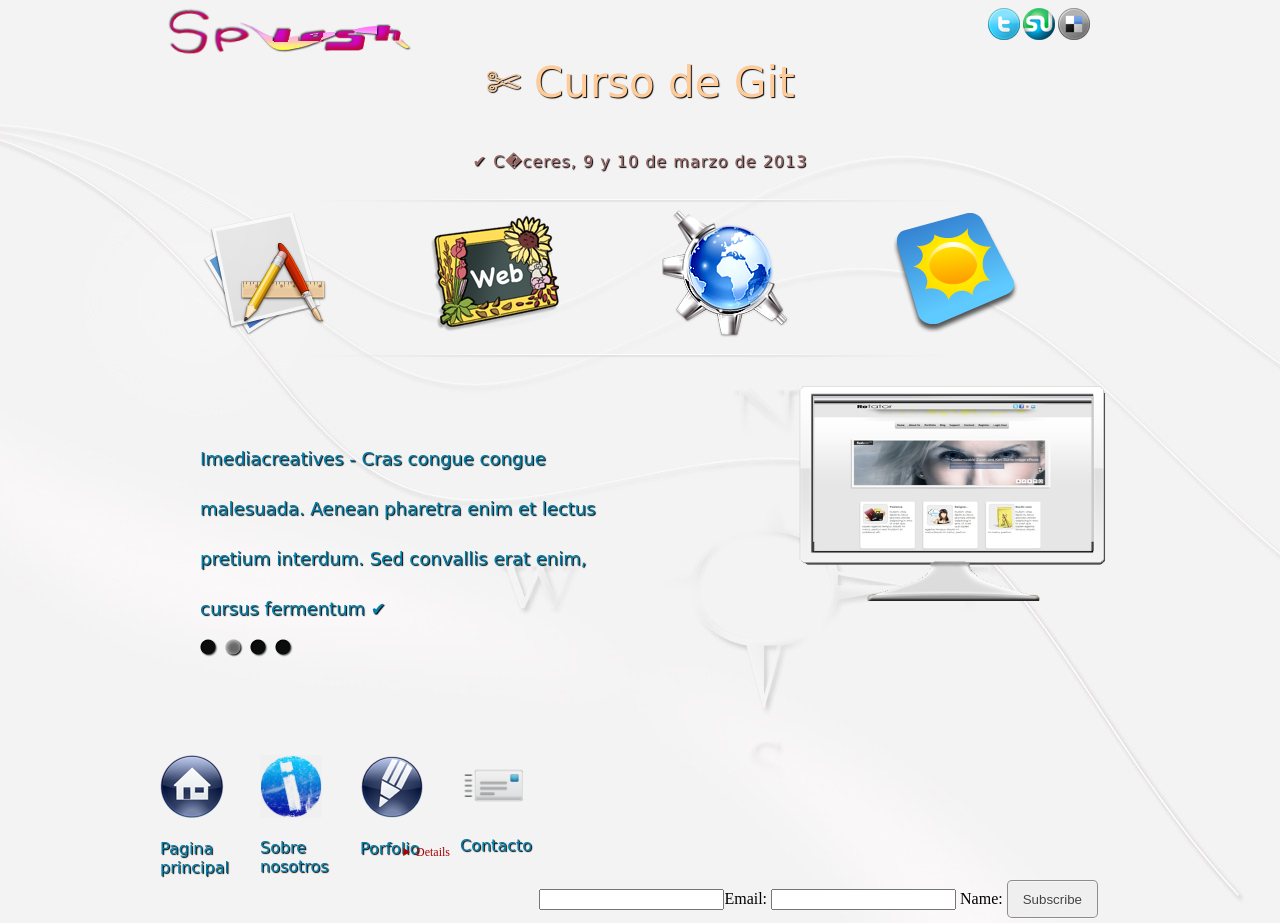
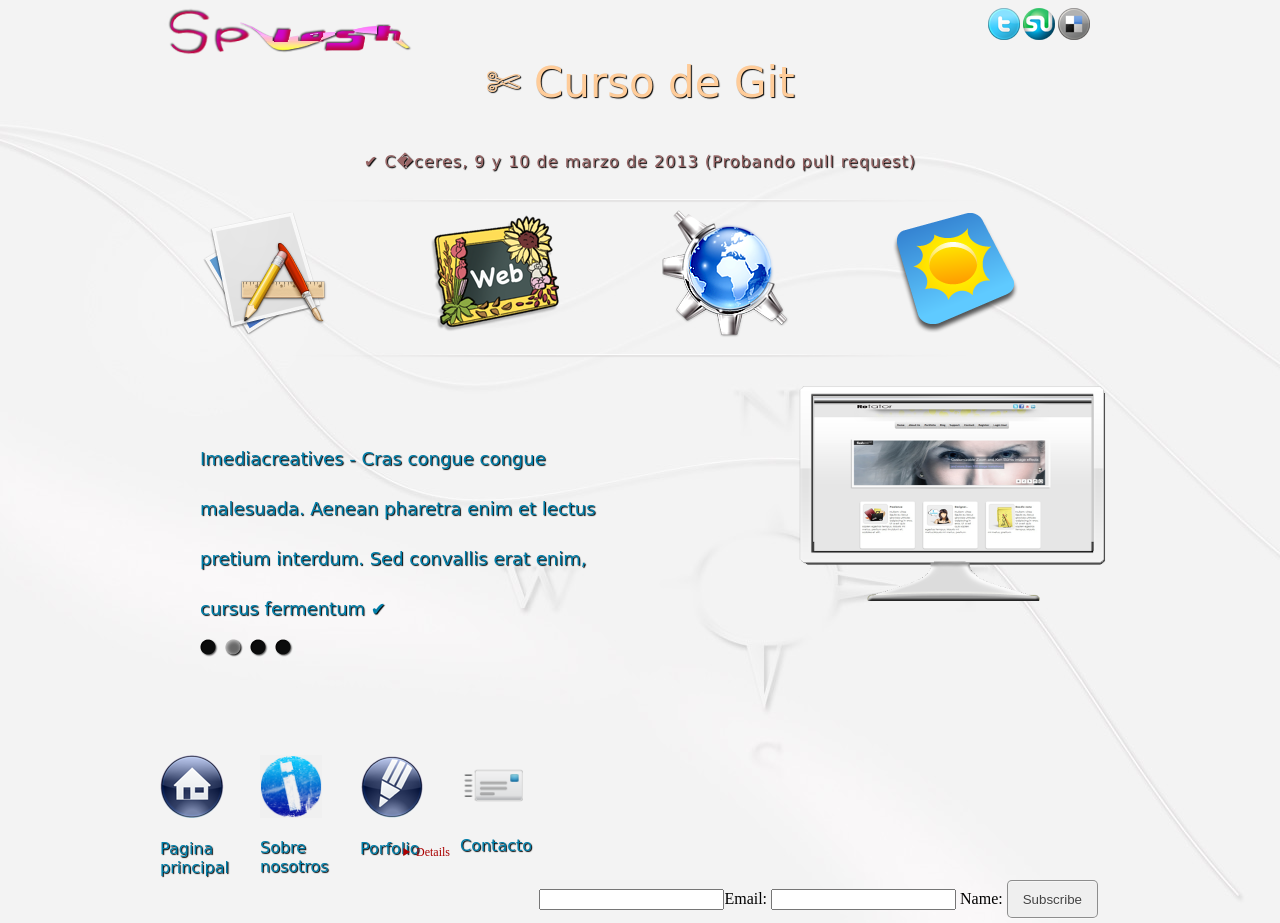
Before and after one commit to ibarrasa/maestro, a plain HTML site: page index.html in a window 1280 px wide. Drawn offline with Linux system fonts and the light colour scheme; files whose address does not match are found by name.

Commit message:
Commit para petición de pull request

```diff
--- a/index.html
+++ b/index.html
@@ -47,7 +47,7 @@ body {
  <div class="social"><a href="#"><img src="images/twitter-32x32.png" alt="Siguenos en Twitter" width="32" height="32" /></a><a href="#"><img src="images/stumbleupon-32x32.png" alt="Stumbleoupon" /></a><a href="#"><img src="images/delicious-32x32.png" alt="Delicious" /></a></div>
   <nav>
   <h1 class="cursivebig"> &#9988; Curso de Git</h1>
-  <p> &#10004; C�ceres, 9 y 10 de marzo de 2013 </p>
+  <p> &#10004; C�ceres, 9 y 10 de marzo de 2013 (Probando pull request) </p>
   <div class="divider"></div>
   </nav>
 </header>
```
